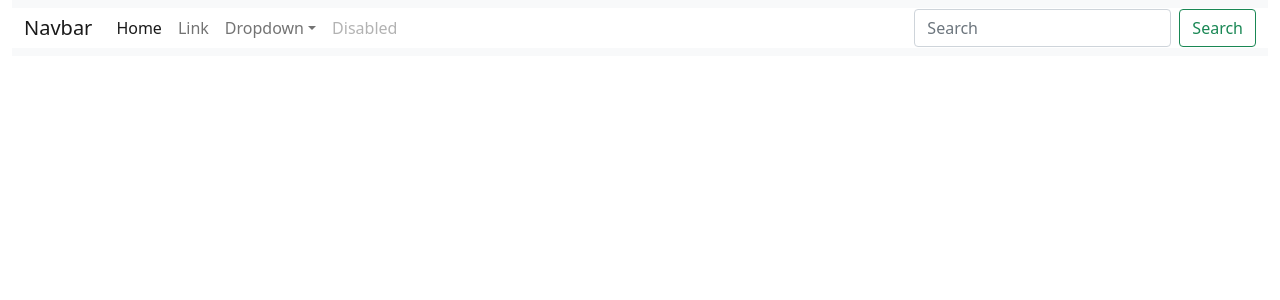
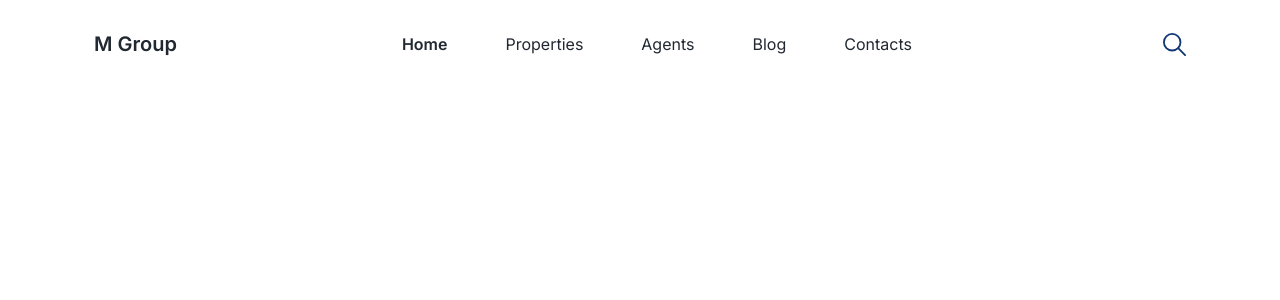
Before and after one commit to craftalpian/ReactJsLearn, a React (Create React App) app: page / in a window 1280 px wide. Shown: the top 300 px of the page. Built offline with nearby package versions, Linux system fonts and the light colour scheme.

Commit message:
Done NavigationBar

```diff
--- a/src/App.css
+++ b/src/App.css
@@ -1,3 +1,4 @@
+@import url('https://fonts.googleapis.com/css2?family=Inter:wght@400;600&display=swap');
 .TestBox {
     background-color: red;
     height: 50px;
@@ -13,6 +14,32 @@
     background-color: blue;
 }
 
-.container-fluid {
-    background-color: #FFFFFF;
+.navbar-nav {
+    padding-left: 0px !important;
 }
+
+.navbar-collapse {
+    flex-grow: 0 !important;
+}
+
+.navbar-brand {
+    color: #212831 !important;
+    font-family: 'Inter', sans-serif;
+    font-weight: 600;
+    font-size: 28px;
+}
+
+ul li a {
+    color: #212831 !important;
+    font-family: 'Inter', sans-serif;
+    font-weight: 400;
+    font-size: 16px;
+    margin-right: 42px;
+}
+
+ul li a.active {
+    color: #212831 !important;
+    font-family: 'Inter', sans-serif;
+    font-weight: 600;
+    font-size: 16px;
+}
--- a/src/App.js
+++ b/src/App.js
@@ -1,43 +1,38 @@
 import './App.css';
+import {ReactComponent as SearchIcon} from './assets/images/SearchIcon.svg';
 
 function NavigationBar() {
   return (
-    <nav class="navbar navbar-expand-lg navbar-light bg-light">
-      <div class="container-fluid">
-        <a class="navbar-brand" href="#">Navbar</a>
-        <button class="navbar-toggler" type="button" data-bs-toggle="collapse" data-bs-target="#navbarSupportedContent" aria-controls="navbarSupportedContent" aria-expanded="false" aria-label="Toggle navigation">
-          <span class="navbar-toggler-icon"></span>
+    <section className="container mt-3">
+      <nav className="navbar navbar-expand-lg navbar-light">
+        <div className="container-fluid">
+          <a className="navbar-brand" href="#">M Group</a>
+          <button className="navbar-toggler" type="button" data-bs-toggle="collapse" data-bs-target="#navbarSupportedContent" aria-controls="navbarSupportedContent" aria-expanded="false" aria-label="Toggle navigation">
+            <span className="navbar-toggler-icon"></span>
           </button>
-        <div class="collapse navbar-collapse" id="navbarSupportedContent">
-          <ul class="navbar-nav me-auto mb-2 mb-lg-0">
-            <li class="nav-item">
-              <a class="nav-link active" aria-current="page" href="#">Home</a>
+          <div className="collapse navbar-collapse" id="navbarSupportedContent">
+            <ul className="navbar-nav ml-auto mb-2 mb-lg-0">
+              <li className="nav-item">
+                <a className="nav-link active" aria-current="page" href="#">Home</a>
               </li>
-            <li class="nav-item">
-              <a class="nav-link" href="#">Link</a>
+              <li className="nav-item">
+                <a className="nav-link" aria-current="page" href="#">Properties</a>
               </li>
-            <li class="nav-item dropdown">
-              <a class="nav-link dropdown-toggle" href="#" id="navbarDropdown" role="button" data-bs-toggle="dropdown" aria-expanded="false">
-                Dropdown
-          </a>
-              <ul class="dropdown-menu" aria-labelledby="navbarDropdown">
-                <li><a class="dropdown-item" href="#">Action</a></li>
-                <li><a class="dropdown-item" href="#">Another action</a></li>
-                <li><hr class="dropdown-divider"></hr></li>
-                <li><a class="dropdown-item" href="#">Something else here</a></li>
-              </ul>
+              <li className="nav-item">
+                <a className="nav-link" aria-current="page" href="#">Agents</a>
               </li>
-            <li class="nav-item">
-              <a class="nav-link disabled">Disabled</a>
+              <li className="nav-item">
+                <a className="nav-link" aria-current="page" href="#">Blog</a>
+              </li>
+              <li className="nav-item">
+                <a className="nav-link" aria-current="page" href="#">Contacts</a>
               </li>
             </ul>
-          <form class="d-flex">
-            <input class="form-control me-2" type="search" placeholder="Search" aria-label="Search"></input>
-            <button class="btn btn-outline-success" type="submit">Search</button>
-          </form>
           </div>
+          <SearchIcon width={23} height={23}></SearchIcon>
         </div>
       </nav>
+    </section>
   )
 }
 
```
Also changed, not shown: src/assets/images/SearchIcon.svg (added). Lines whose indentation alone changed are shown as unchanged.
